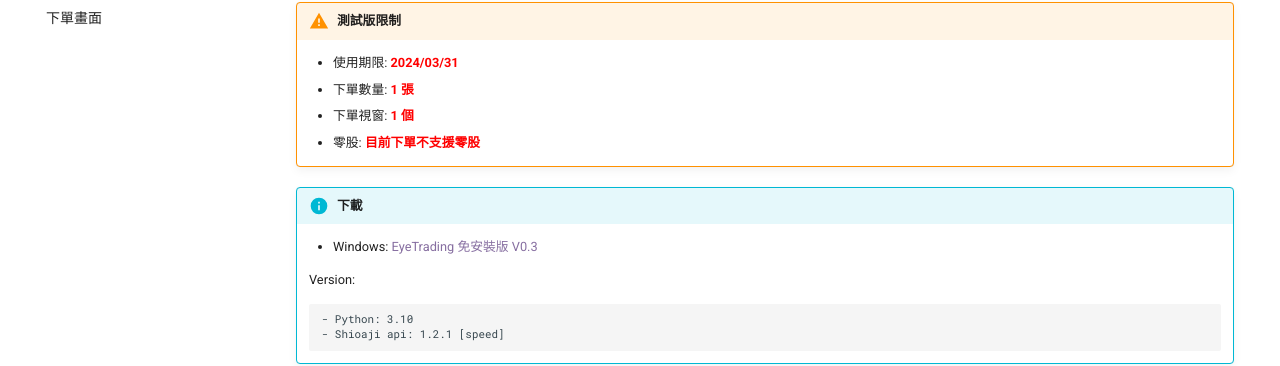
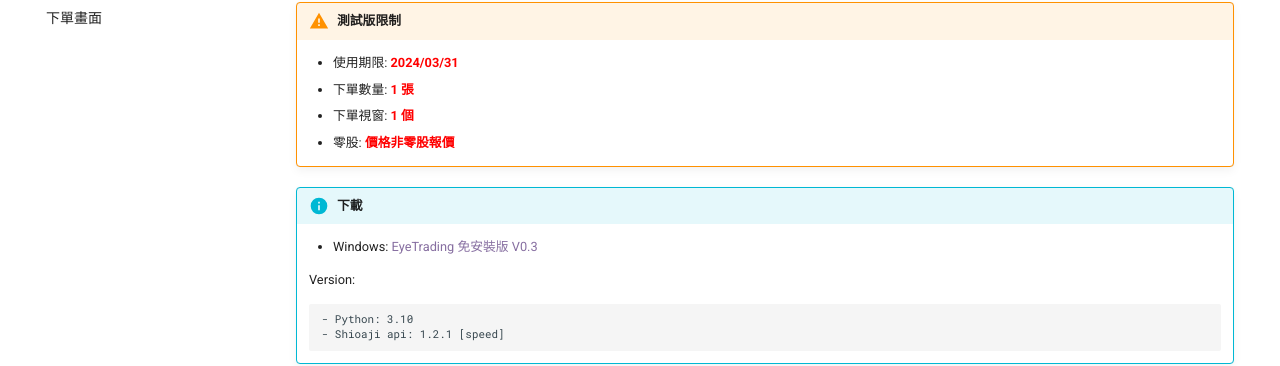
Before and after one commit to EyeTrading/eyetrading.github.io, an MkDocs documentation site: the page built from docs/guides/index.md, in a window 1280 px wide and 900 px high. Shown: the part 385-751 px from the top of the window. Built offline with MkDocs 1.6.1 and Material for MkDocs 9.7.7, drawn with Linux system fonts in a browser that asks for light colours; comment, search, counter and statistics services are not loaded.

Commit message:
Update index.md

```diff
--- a/docs/guides/index.md
+++ b/docs/guides/index.md
@@ -11,7 +11,7 @@
     - 使用期限: <span style="color:red;font-weight:bold"> 2024/03/31</span>
     - 下單數量: <span style="color:red;font-weight:bold"> 1 張</span>
     - 下單視窗: <span style="color:red;font-weight:bold"> 1 個</span>
-    - 零股: <span style="color:red;font-weight:bold"> 目前下單不支援零股</span>
+    - 零股: <span style="color:red;font-weight:bold"> 價格非零股報價</span>
 
 !!! info "下載"
 
```
